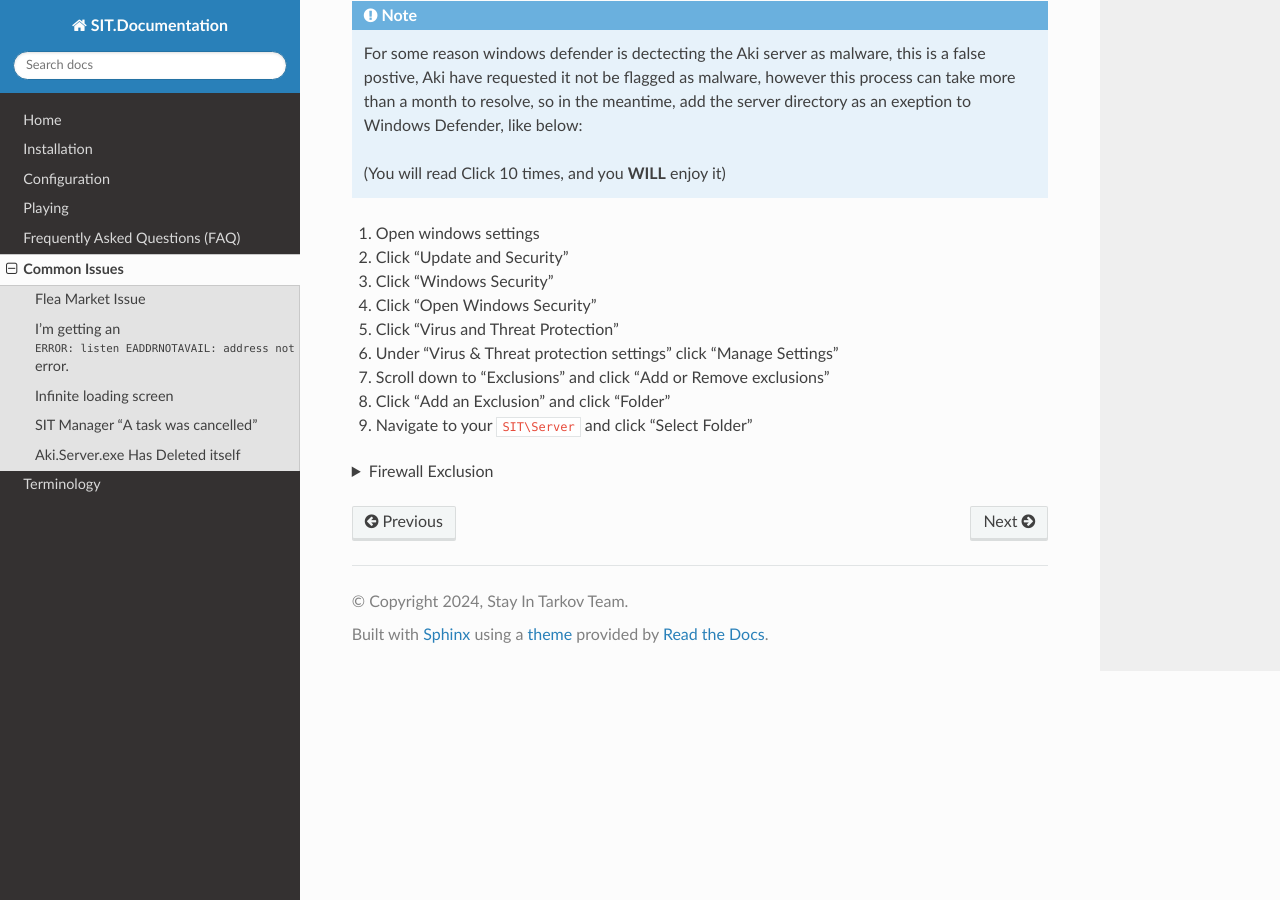
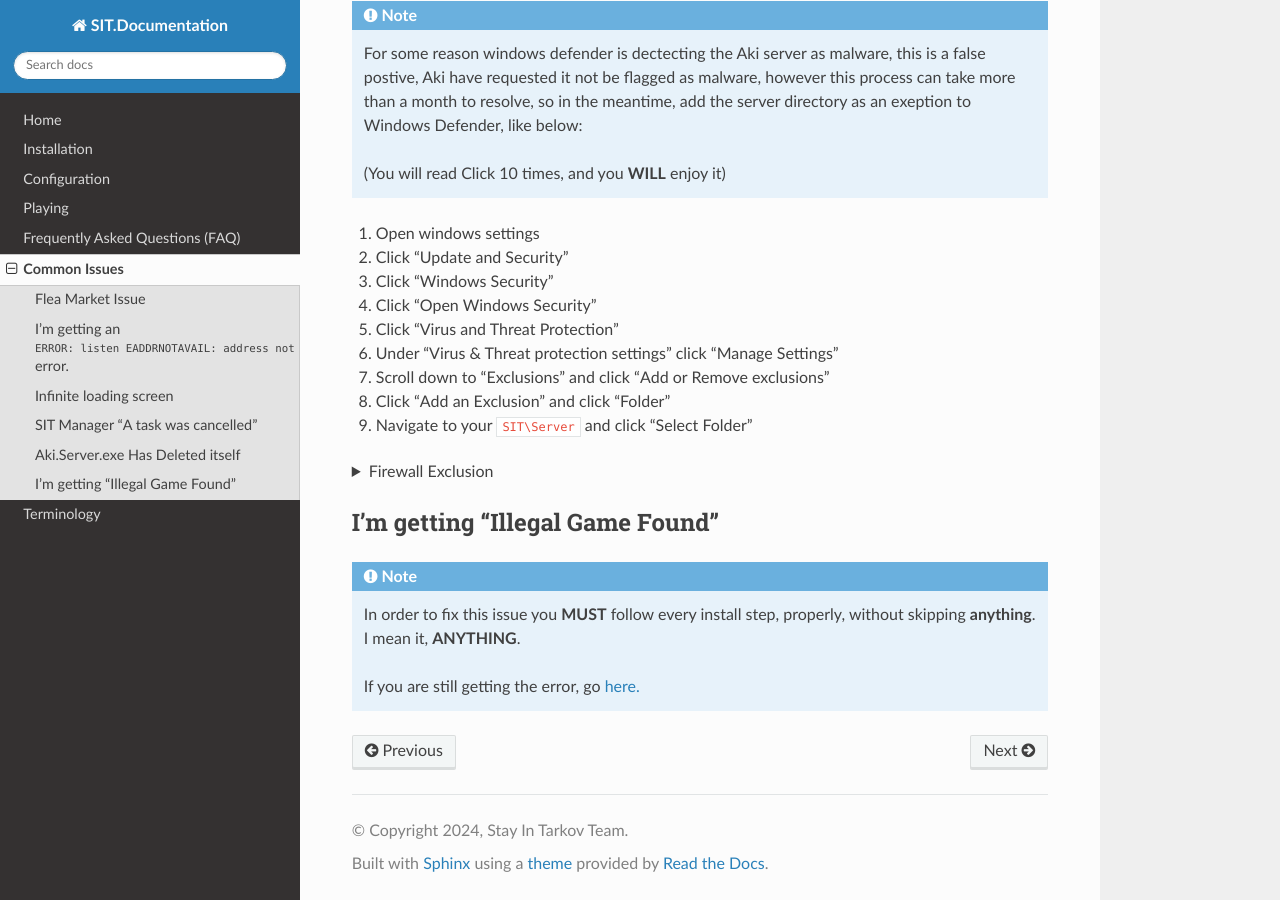
Before and after one commit to stayintarkov/SIT.Documentation, a Sphinx documentation site: the page built from docs/source/issues.rst, in a window 1280 px wide and 900 px high, scrolled down 2295 px. Built offline with Sphinx 7.4.7 and the Read the Docs theme 2.0.0, drawn with Linux system fonts in a browser that asks for light colours; the version number could not be read and is left out.

```diff
--- a/docs/source/install.rst
+++ b/docs/source/install.rst
@@ -20,6 +20,7 @@ Getting started
 .. warning::
    * **DON'T** move your original EFT game folder following the installation.
    * **DON'T** change any of the files in your original EFT game folder.
+   * **YOU MUST** run **LIVE** Tarkov at least once. If you don't, you forfeit all of you're mortal possessions to my dog.
    * **DON'T** install SIT in your original EFT game folder. **YOU HAVE BEEN WARNED!**
    * **ALWAYS** make sure you are able to run the game using the official game launcher before using SIT.
    * **DON'T** take shortcuts. Follow this step by step. If you haven't, you will be **MOCKED**
--- a/docs/source/issues.rst
+++ b/docs/source/issues.rst
@@ -131,3 +131,13 @@ Aki.Server.exe Has Deleted itself
    </details>
 
 |brs|
+
+.. _naughty:
+
+I'm getting "Illegal Game Found"
+--------------------------------
+
+.. note::
+   In order to fix this issue you **MUST** follow every install step, properly, without skipping **anything**. I mean it, **ANYTHING**.
+
+   If you are still getting the error, go `here. <https://www.escapefromtarkov.com/preorder-page>`_
```
Also changed, not shown: README.md (+15 -1 lines).
